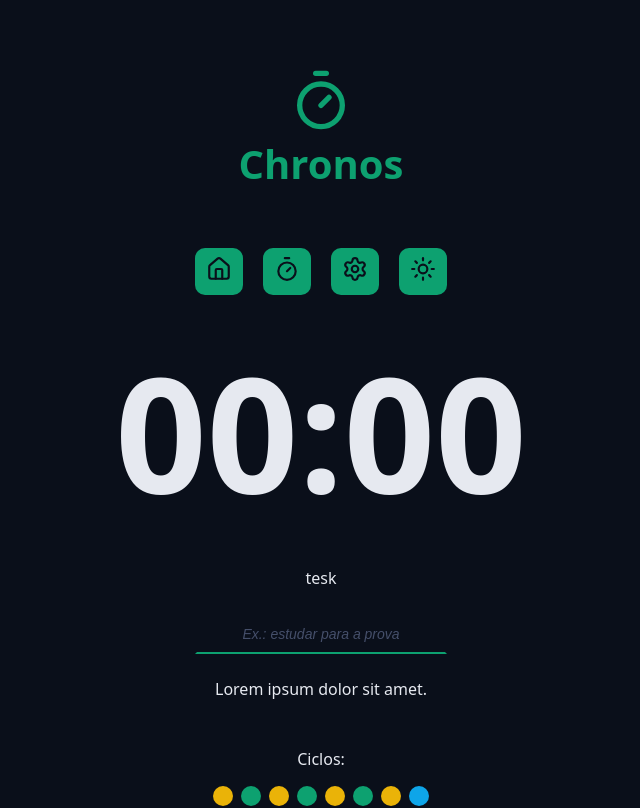
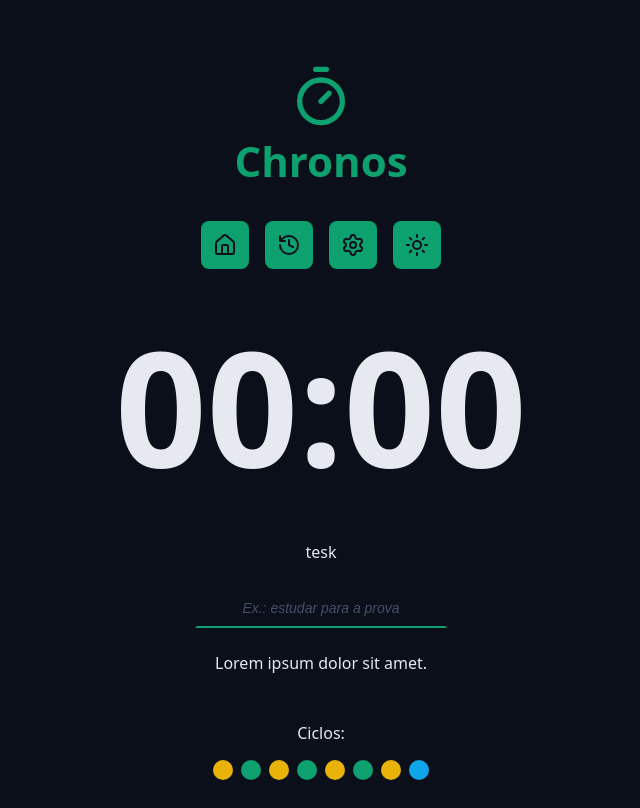
Before and after one commit to pholiveira-dev/chronos-pomodoro, a React (Vite) app: page / in a window 1280 px wide. Shown: the top 808 px of the page, without its empty margins (319-959 px from the left). Built offline with nearby package versions, Linux system fonts and the light colour scheme.

Commit message:
style(Menu): reestruturando o código e estilo do componente

```diff
--- a/index.html
+++ b/index.html
@@ -1,5 +1,5 @@
-<!doctype html>
-<html lang="en">
+<!DOCTYPE html>
+<html lang="pt-br" data-theme="dark">
   <head>
     <meta charset="UTF-8" />
     <link rel="icon" type="image/svg+xml" href="/vite.svg" />
--- a/src/App.tsx
+++ b/src/App.tsx
@@ -1,13 +1,7 @@
-import {
-  HomeIcon,
-  PlayCircleIcon,
-  Settings,
-  Sun,
-  TimerIcon,
-} from "lucide-react";
+import { PlayCircleIcon } from "lucide-react";
 import { Container } from "./components/Container";
 import { Logo } from "./components/Logo";
-import { Icons } from "./components/Icons";
+import { Menu } from "./components/Menu";
 import { DefaultButton } from "./components/DefaultButton";
 import { CountDown } from "./components/CountDown";
 import { Footer } from "./components/Footer";
@@ -25,12 +19,7 @@ export function App() {
       </Container>
 
       <Container>
-        <Icons>
-          <HomeIcon />
-          <TimerIcon />
-          <Settings />
-          <Sun />
-        </Icons>
+        <Menu />
       </Container>
 
       <Container>
--- a/src/components/Container/styles.module.css
+++ b/src/components/Container/styles.module.css
@@ -4,6 +4,7 @@
 
 .container {
   max-width: 98rem;
+
   margin: 0 auto;
 }
 
--- a/src/components/Icons/index.tsx
+++ /dev/null
@@ -1,16 +0,0 @@
-import styles from "./style.module.css";
-import React from "react";
-
-type IconsProps = {
-  children: React.ReactNode;
-};
-
-export function Icons({ children }: IconsProps) {
-  return (
-    <nav className={styles.iconContainer}>
-      {React.Children.map(children, (child) => (
-        <a className={styles.icon}>{child}</a>
-      ))}
-    </nav>
-  );
-}
--- a/src/components/Icons/style.module.css
+++ /dev/null
@@ -1,26 +0,0 @@
-.icon {
-  color: var(--text-over-primary);
-  background-color: var(--primary);
-  border-radius: 1rem;
-  padding: 0.3rem;
-}
-
-.icon:hover {
-  transition: (1);
-  background-color: var(--primary-dark);
-}
-
-.icon > svg {
-  height: 3.6rem;
-  width: 4.2rem;
-  padding: 0.5rem;
-}
-
-.iconContainer {
-  padding-top: 2.5rem;
-  display: flex;
-  margin: 0 auto;
-  justify-content: center;
-  align-items: center;
-  gap: 2rem;
-}
--- a/src/components/Logo/index.tsx
+++ b/src/components/Logo/index.tsx
@@ -1,4 +1,5 @@
 import { TimerIcon } from "lucide-react";
+
 import styles from "./styles.module.css";
 
 export function Logo() {
@@ -6,7 +7,8 @@ export function Logo() {
     <div className={styles.logo}>
       <a className={styles.logoLink} href="#">
         <TimerIcon />
-        <span className={styles.title}>Chronos</span>
+
+        <span>Chronos</span>
       </a>
     </div>
   );
--- a/src/components/Logo/styles.module.css
+++ b/src/components/Logo/styles.module.css
@@ -1,35 +1,45 @@
 .logo {
   display: flex;
+
   align-items: center;
+
   justify-content: center;
+
   gap: 2.4rem;
-  padding-top: 3.6rem;
+
+  padding-top: 3.2rem;
 }
 
 .logoLink {
+  display: flex;
+
+  flex-direction: column;
+
+  align-items: center;
+
   justify-content: center;
-  align-items: center;
+
+  font-weight: bold;
+
+  gap: 0.4rem;
+
+  font-size: 4.2rem;
+
   text-decoration: none;
-  flex-direction: column;
-  display: flex;
-  gap: 0.4rem;
-  font-size: 4.2rem;
-  font-weight: bold;
+
   color: var(--primary);
-  transition: all 0.2s ease-in-out;
+
+  transition: all 0.1s ease-in-out;
 }
 
 .logoLink:hover {
   filter: brightness(50%);
+
+  filter: brightness(80%);
 }
 
-.logoLink > svg {
+.logoLink svg {
   width: 6.4rem;
+
   height: 6.4rem;
 }
-
-.title {
-  display: flex;
-  font-size: 4rem;
-  font-weight: bold;
-}
--- /dev/null
+++ b/src/components/Menu/index.tsx
@@ -0,0 +1,25 @@
+import { HistoryIcon, HouseIcon, SettingsIcon, SunIcon } from "lucide-react";
+
+import styles from "./style.module.css";
+
+export function Menu() {
+  return (
+    <nav className={styles.menu}>
+      <a className={styles.menuLink} href="#">
+        <HouseIcon />
+      </a>
+
+      <a className={styles.menuLink} href="#">
+        <HistoryIcon />
+      </a>
+
+      <a className={styles.menuLink} href="#">
+        <SettingsIcon />
+      </a>
+
+      <a className={styles.menuLink} href="#">
+        <SunIcon />
+      </a>
+    </nav>
+  );
+}
--- /dev/null
+++ b/src/components/Menu/style.module.css
@@ -0,0 +1,39 @@
+.menu {
+  display: flex;
+
+  align-items: center;
+
+  justify-content: center;
+
+  gap: 1.6rem;
+}
+
+.menuLink {
+  display: inline-flex;
+
+  align-items: center;
+
+  justify-content: center;
+
+  text-decoration: none;
+
+  background: var(--primary);
+
+  color: var(--text-over-primary);
+
+  transition: all 0.1s ease-in-out;
+
+  padding: 1.2rem;
+
+  border-radius: 0.8rem;
+}
+
+.menuLink:hover {
+  filter: brightness(80%);
+}
+
+.menuLink svg {
+  width: 2.4rem;
+
+  height: 2.4rem;
+}
--- a/src/styles/theme.css
+++ b/src/styles/theme.css
@@ -59,3 +59,31 @@
 
   --text-disabled: #aab3cc;
 }
+
+:root[data-theme="light"] {
+  --gray-100: #0a0f1a;
+
+  --gray-200: #181f2e;
+
+  --gray-300: #272f43;
+
+  --gray-400: #363d56;
+
+  --gray-500: #454f6a;
+
+  --gray-600: #555f7d;
+
+  --gray-700: #aab3cc;
+
+  --gray-800: #cdd3e1;
+
+  --gray-900: #e6e9f0;
+
+  --text-default: #0a0f1a;
+
+  --text-muted: #272f43;
+
+  --link-color: #0b8a60;
+
+  --link-hover: #065f46;
+}
```
